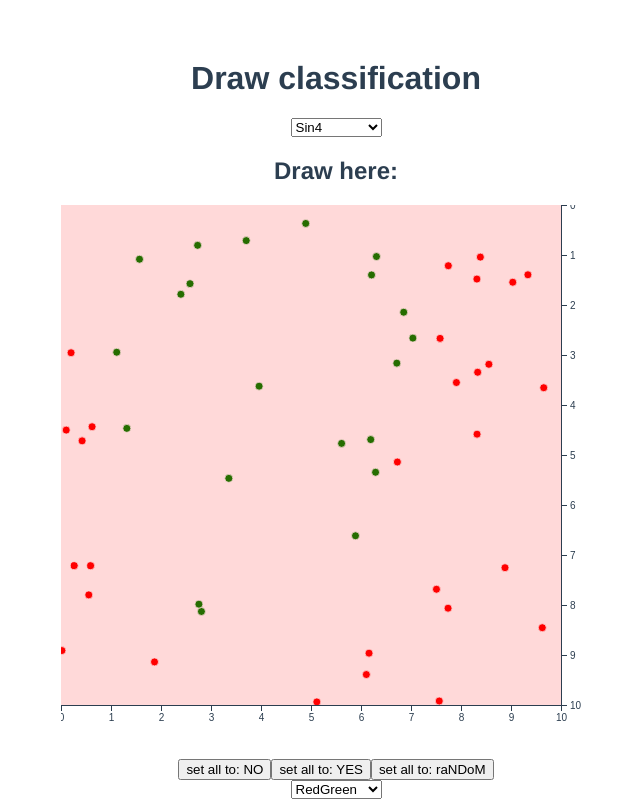
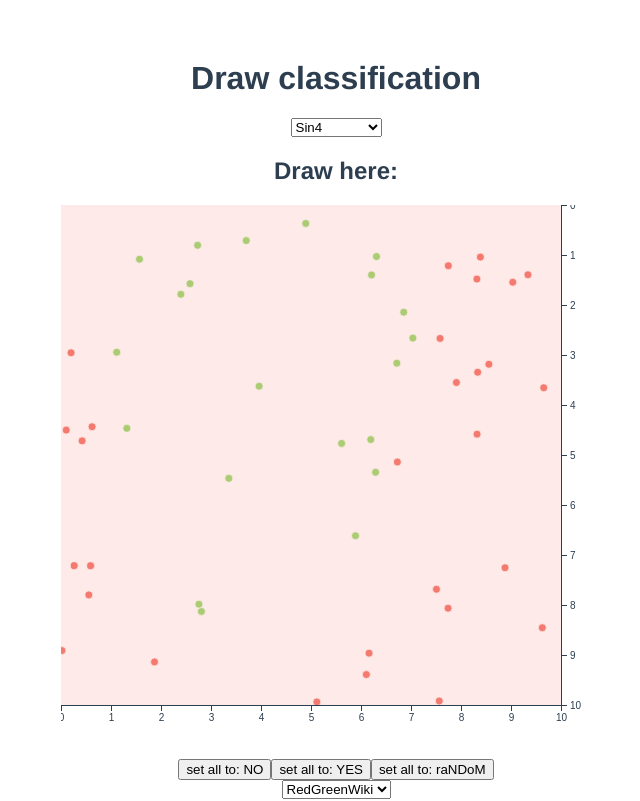
Before and after one commit to stared/which-ml-are-you, a Vue app: page / in a window 1280 px wide. Shown: the top 801 px of the page, without its empty margins (304-944 px from the left). Built offline with nearby package versions, Linux system fonts and the light colour scheme; the HTML template or start-up script is replaced by a standard one.

Commit message:
wikipedia inspiration in readme and colors

```diff
--- a/src/App.vue
+++ b/src/App.vue
@@ -82,11 +82,12 @@ export default {
       tiles: tiles,
       options: allDatasets,
       colorSchemes: [
+        {name: "RedGreenWiki", negative: "#F3796F", positive: "#9DDB73"},
         {name: "RedGreen", negative: 'red', positive: 'green'},
         {name: "TensorFlow", negative:  'rgb(245, 147, 34)', positive: 'rgb(8, 119, 189)'},
         {name: "sklearn", negative:  'rgb(255, 0, 0)', positive: 'rgb(0, 0, 255)'},
       ],
-      selectedColorScheme: {name: "RedGreen", negative: 'red', positive: 'green'}
+      selectedColorScheme: {name: "RedGreenWiki", negative: '#F3796F', positive: '#9DDB73'}
     };
   },
   computed: {
```
Also changed, not shown: 1 other file (tests, documents, lock files or other folders).
